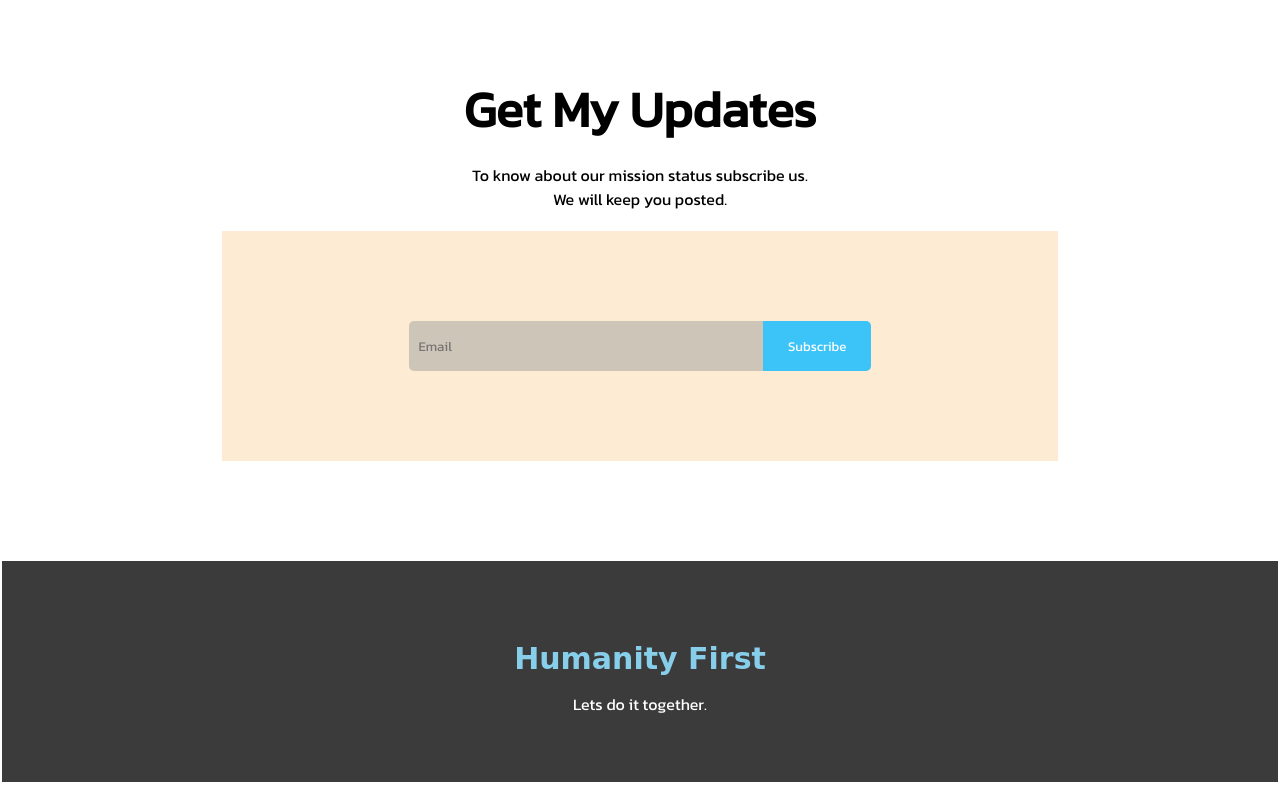
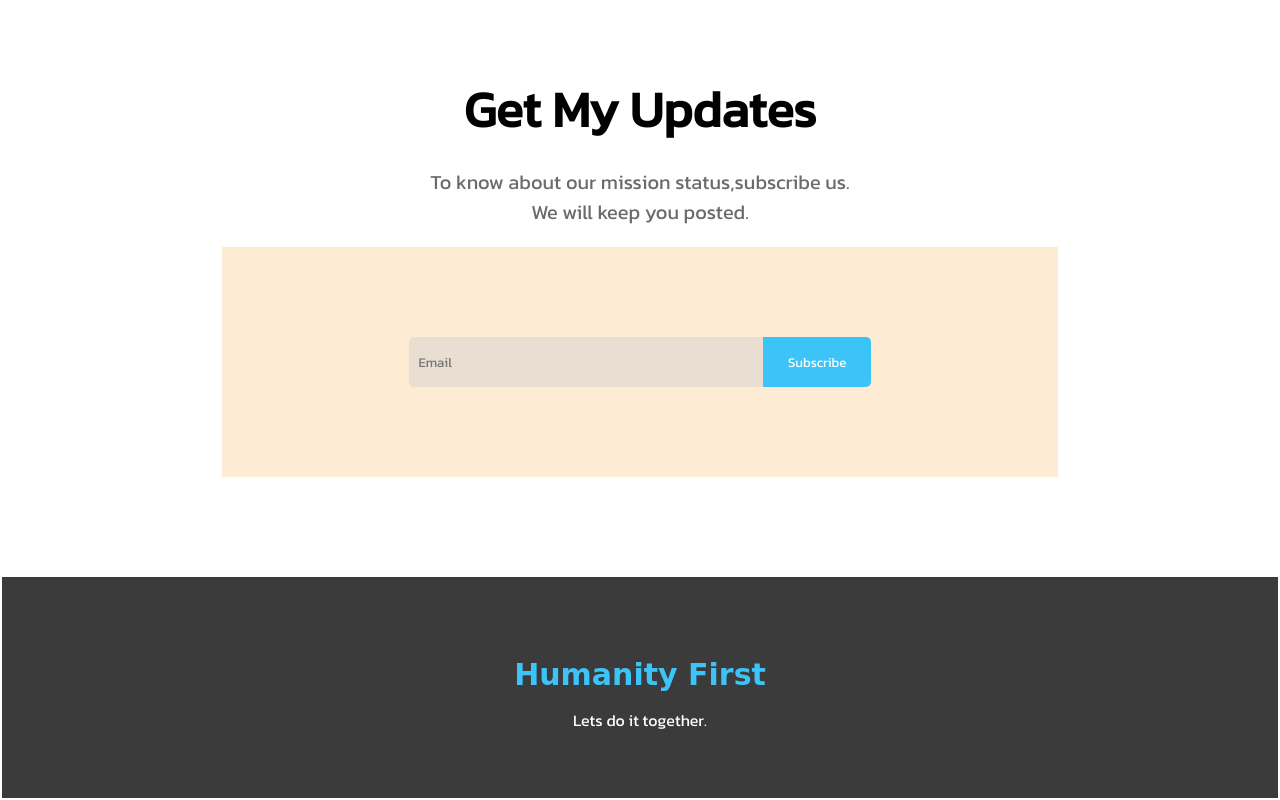
Before and after one commit to Fahim-2001/Donation, a plain HTML site: page index.html in a window 1280 px wide. Shown: the part 2961-3761 px from the top of the page. Drawn offline with Linux system fonts and the light colour scheme.

Commit message:
Final Commit

```diff
--- a/index.css
+++ b/index.css
@@ -126,6 +126,11 @@ a {
 .heading h1 {
   margin-bottom: 0px;
 }
+.heading p {
+  font-weight: 400;
+  font-size: 20px;
+  color: rgba(95, 95, 95, 0.925);
+}
 .email {
   background-color: rgb(253, 235, 212);
   padding: 90px 0px;
@@ -138,7 +143,7 @@ a {
   color: rgba(100, 98, 98, 0.822);
   font-family: "Kanit", sans-serif;
   font-weight: 400;
-  background-color: rgba(160, 160, 160, 0.5);
+  background-color: rgba(211, 210, 210, 0.5);
   border: 0px solid;
   border-radius: 5px 0px 0px 5px;
   padding: 15px 10px;
@@ -159,7 +164,7 @@ footer {
   padding: 50px 0px;
 }
 footer h3 {
-  color: skyblue;
+  color: rgb(60, 195, 248);
   font-size: 30px;
   margin-bottom: 0px;
   font-family: "Fredoka One", cursive;
--- a/index.html
+++ b/index.html
@@ -123,11 +123,12 @@
         <a href="">How To Contribute?</a>
       </div>
     </section>
+    <!--Third Section-->
     <section class="get-my-update">
       <div class="heading">
         <h1>Get My Updates</h1>
         <p>
-          To know about our mission status subscribe us.<br />
+          To know about our mission status,subscribe us.<br />
           We will keep you posted.
         </p>
       </div>
```
